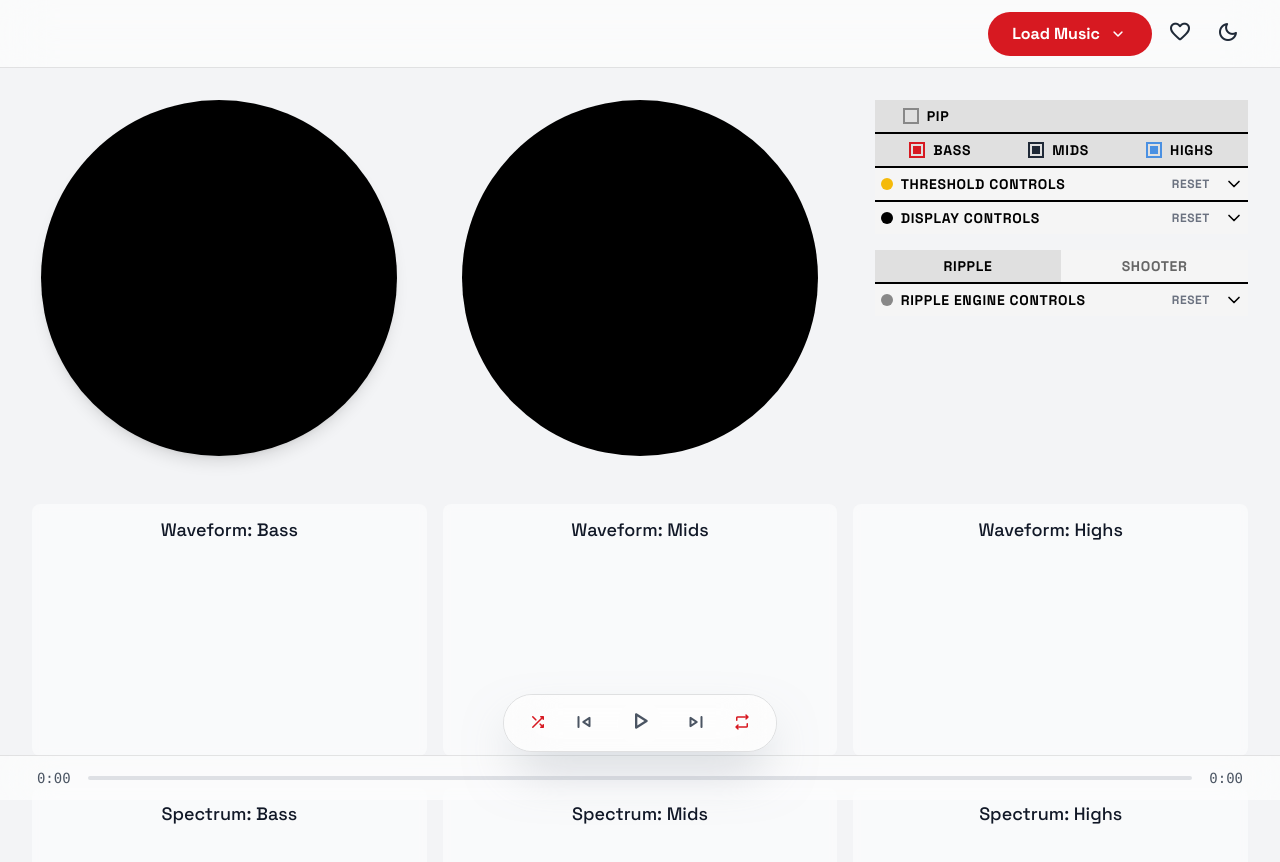
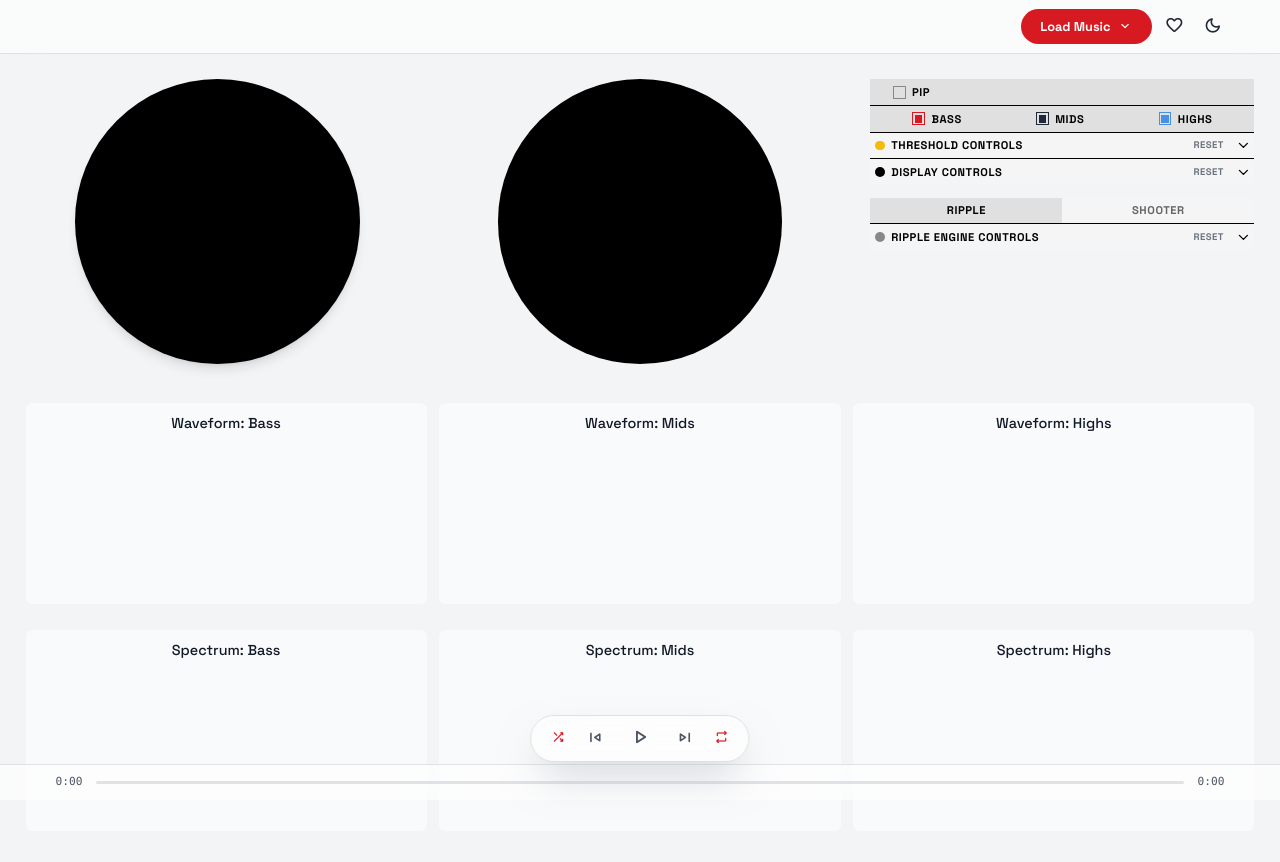
Before and after one commit to udaign/vizmatrices, a React (Vite) app: page / in a window 1280 px wide. Shown: the top 862 px of the page. Built offline with nearby package versions, Linux system fonts and the light colour scheme.

Commit message:
css zoom of 0.8 is now the default experience.

```diff
--- a/index.css
+++ b/index.css
@@ -1,3 +1,7 @@
+html {
+  zoom: 0.8;
+}
+
 body {
   background-color: #000000; /* Default to dark theme */
   transition: background-color 0.3s ease;
```
